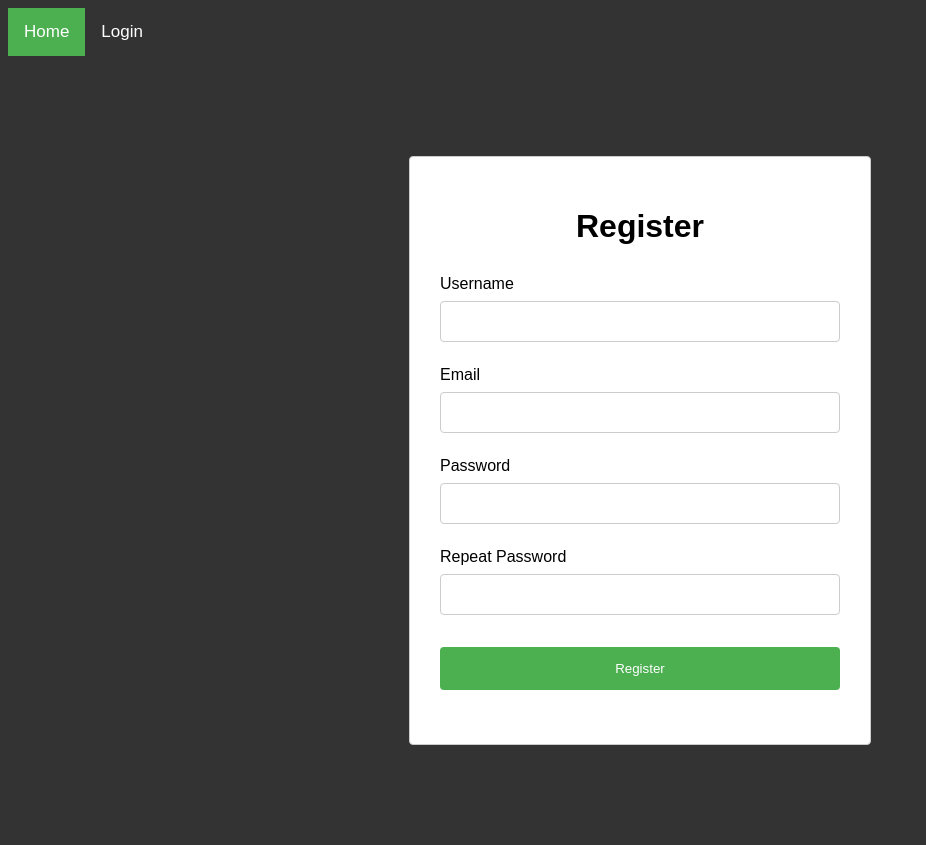
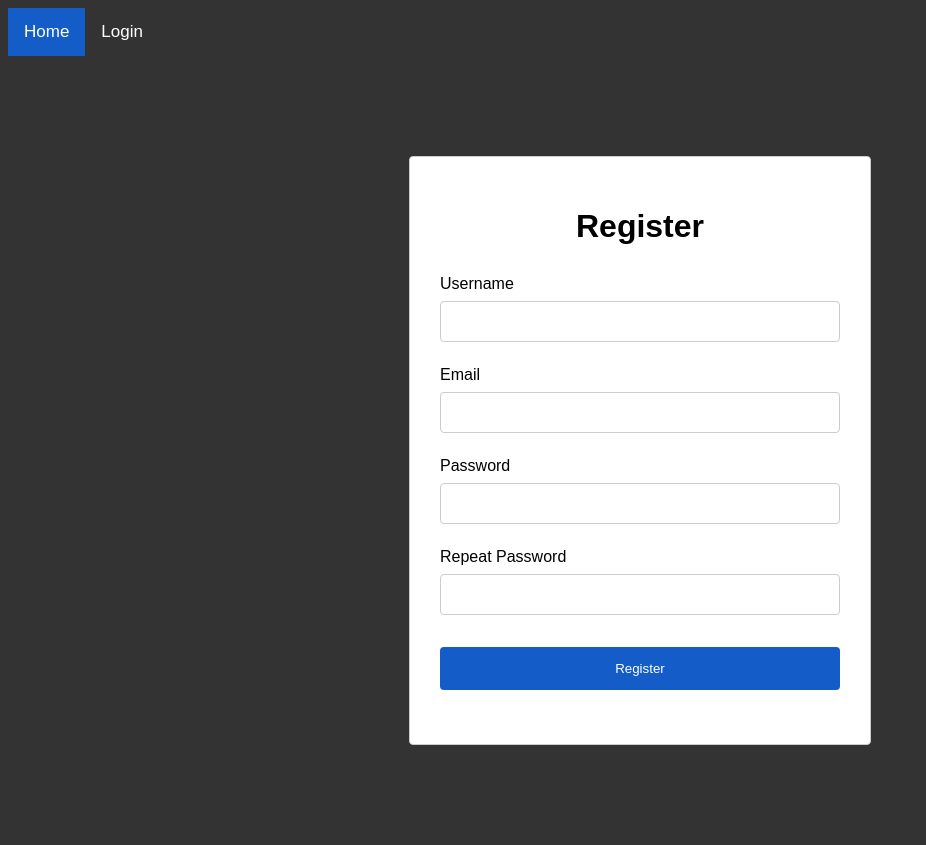
Before and after one commit to SallyWinter/TaskManager, a Flask app: page /register in a window 1280 px wide. Shown: the whole page, without its empty margins (0-926 px from the left). Run offline with Flask 3, Linux system fonts and the light colour scheme.

Commit message:
changed file name and colors

```diff
--- a/taskManagerFlask/app/routes.py
+++ b/taskManagerFlask/app/routes.py
@@ -1,7 +1,7 @@
 from flask import render_template, flash, redirect, url_for, request
 from app import app, db # type: ignore
 from app.login import LoginForm, RegistrationForm # type: ignore
-from app.models import User # type: ignore
+from app.models import User, Event # type: ignore
 from flask_login import current_user, login_user, logout_user, login_required
 from werkzeug.urls import url_parse
 
@@ -16,7 +16,7 @@ def index():
 
     if request.method == 'GET':
         test2 = User.query.all()
-        return render_template('form.html', test2=test2)
+        return render_template('calender.html', test2=test2)
 
 
 
@@ -61,16 +61,18 @@ def register():
 
 @app.route('/add_task', methods=['GET', 'POST'])
 def add_task():
-    form = TaskForm()
+    form = Event()
     if form.validate_on_submit():
         task = Task(
             name=form.name.data,
             description=form.description.data,
-            date=form.date.data,
-            time=form.time.data
+            startDate=form.startDateTime.data,
+            endDate=form.endDateTime.data,
+            users=form.users.data,
+            admins=form.admins.data,
         )
         db.session.add(task)
         db.session.commit()
         flash('Task added successfully!', 'success')
         return redirect(url_for('calendar'))
-    return render_template('add_task.html', form=form)
+    return render_template('index.html', form=form)
--- a/taskManagerFlask/app/static/CSS/loginstyle.css
+++ b/taskManagerFlask/app/static/CSS/loginstyle.css
@@ -28,7 +28,7 @@ body {
 
 #login-box input[type="submit"] {
     width: 100%;
-    background-color: #4CAF50;
+    background-color: #145dc9;
     color: white;
     padding: 14px 20px;
     margin: 8px 0;
@@ -38,5 +38,5 @@ body {
 }
 
 #login-box input[type="submit"]:hover {
-    background-color: #45a049;
+    background-color: #0649ae;
 }
--- a/taskManagerFlask/app/static/CSS/navbarstyle.css
+++ b/taskManagerFlask/app/static/CSS/navbarstyle.css
@@ -19,6 +19,6 @@
 }
 
 #navbar a.active {
-    background-color: #4CAF50;
+    background-color: #145dc9;
     color: white;
 }
--- a/taskManagerFlask/app/templates/form.html
+++ b/taskManagerFlask/app/templates/calender.html
@@ -22,7 +22,7 @@
       },
 
       navLinks: true, // can click day/week names to navigate views
-      businessHours: true, // display business hours
+      businessHours: true,
       editable: true,
       selectable: true,
       firstDay: 1,
```
Also changed, not shown: taskManagerFlask/app.db.
